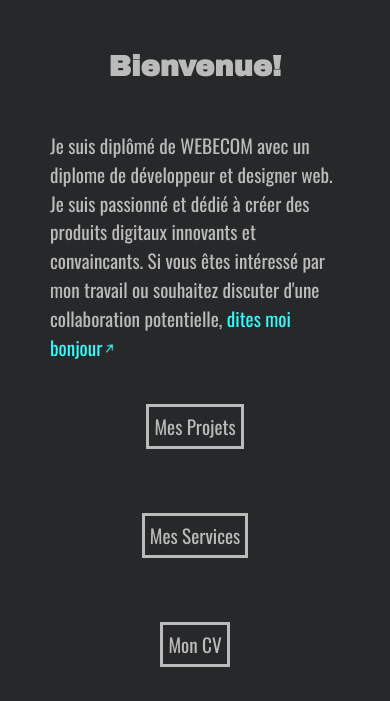
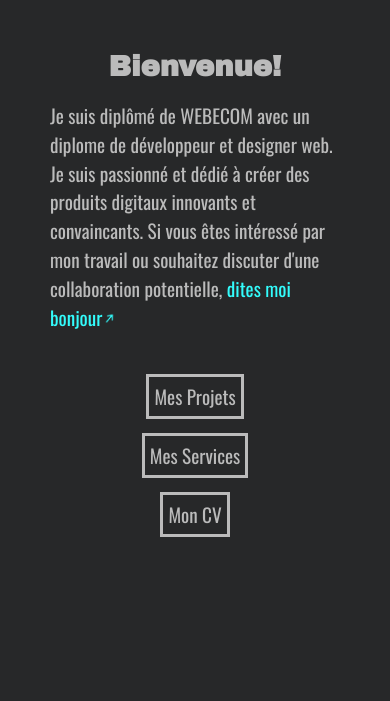
Before and after one commit to Stark021104/portfolio-stark, a website: page portfoliopage2.html in a window 390 px wide. Shown: the part 69-770 px from the top of the page. Drawn offline with nearby package versions, Linux system fonts and the light colour scheme.

Commit message:
responsive page 2 v2

```diff
--- a/styleHome.css
+++ b/styleHome.css
@@ -491,7 +491,7 @@ li {
     .project {
         display: flex;
         flex-direction: column;
-        gap: 80px;
+        gap: 30px;
     }
     .about {
         padding: 50px;
@@ -501,6 +501,7 @@ li {
     }
     .about h2{
         font-size: 1.8rem;
+        padding-bottom: 20px;
     }
     .mailPage2 {
       font-size: 1.2rem;
```
